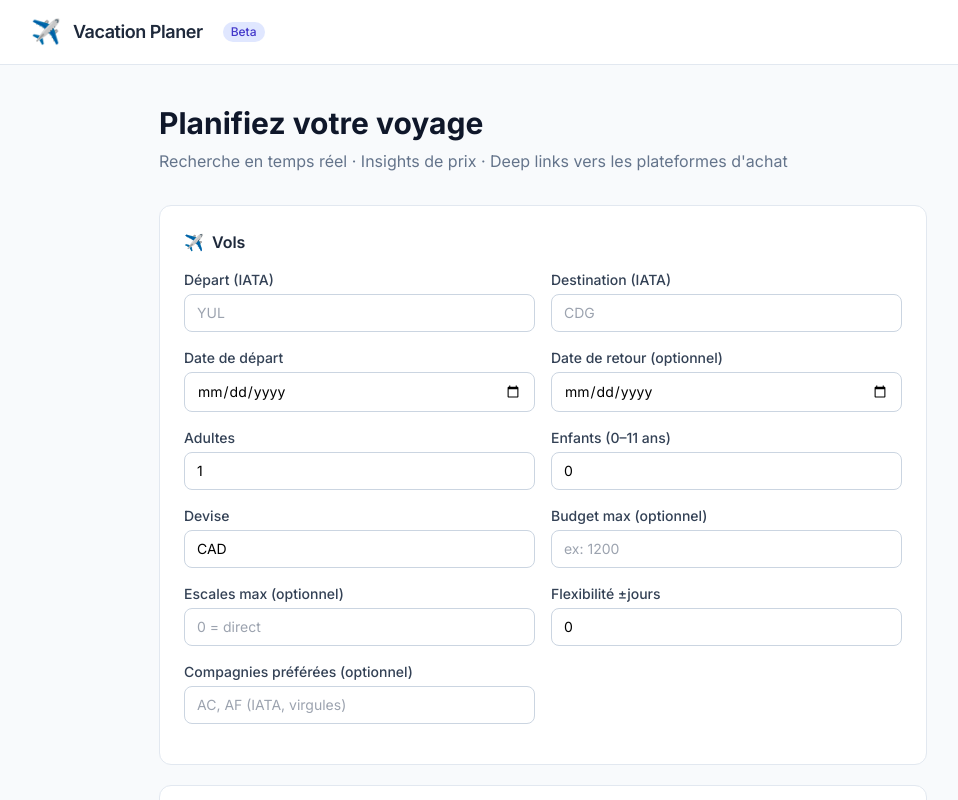
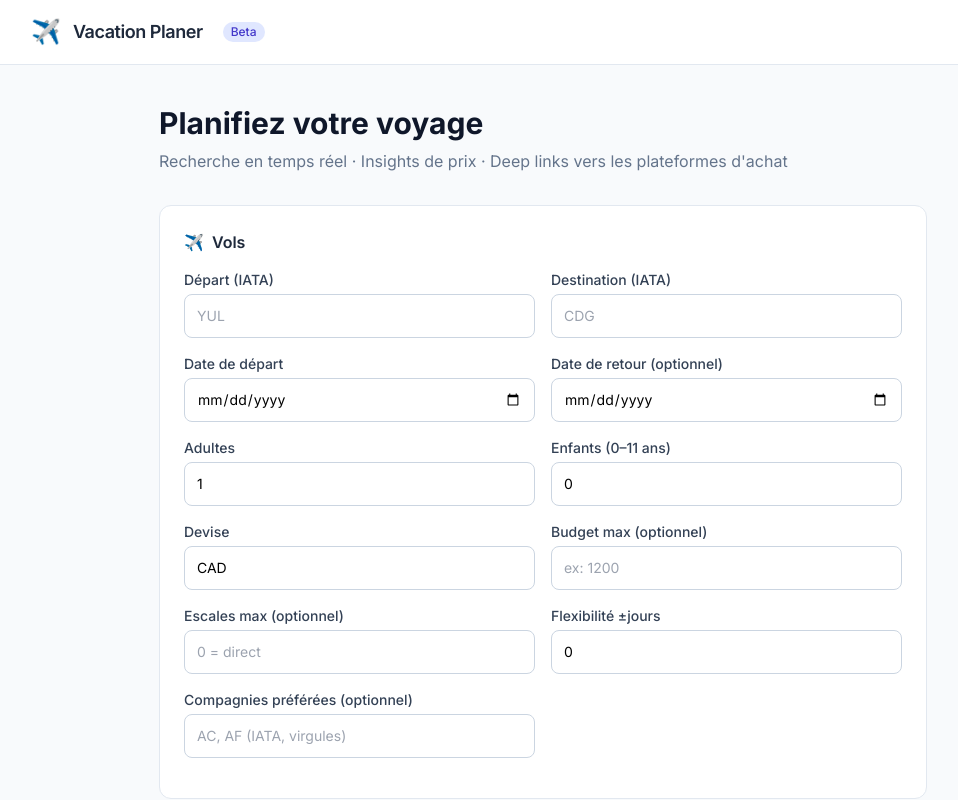
Before and after one commit to MathiasLageix/Vacation-Planer, a Next.js app in the folder frontend/: page / in a window 1280 px wide. Shown: the top 800 px of the page, without its empty margins (97-1055 px from the left). Built offline with nearby package versions, Linux system fonts and the light colour scheme.

Commit message:
style(design): FINDING-004 — input height py-2→py-2.5 + min-h-[44px] to meet touch target minimum

```diff
--- a/frontend/app/components/SearchForm.tsx
+++ b/frontend/app/components/SearchForm.tsx
@@ -39,7 +39,7 @@ function Input(props: React.InputHTMLAttributes<HTMLInputElement>) {
   return (
     <input
       {...props}
-      className="w-full border border-slate-300 rounded-lg px-3 py-2 text-sm focus:ring-2 focus:ring-indigo-500 focus:border-indigo-500 outline-none"
+      className="w-full border border-slate-300 rounded-lg px-3 py-2.5 text-sm focus:ring-2 focus:ring-indigo-500 focus:border-indigo-500 outline-none min-h-[44px]"
     />
   );
 }
```
